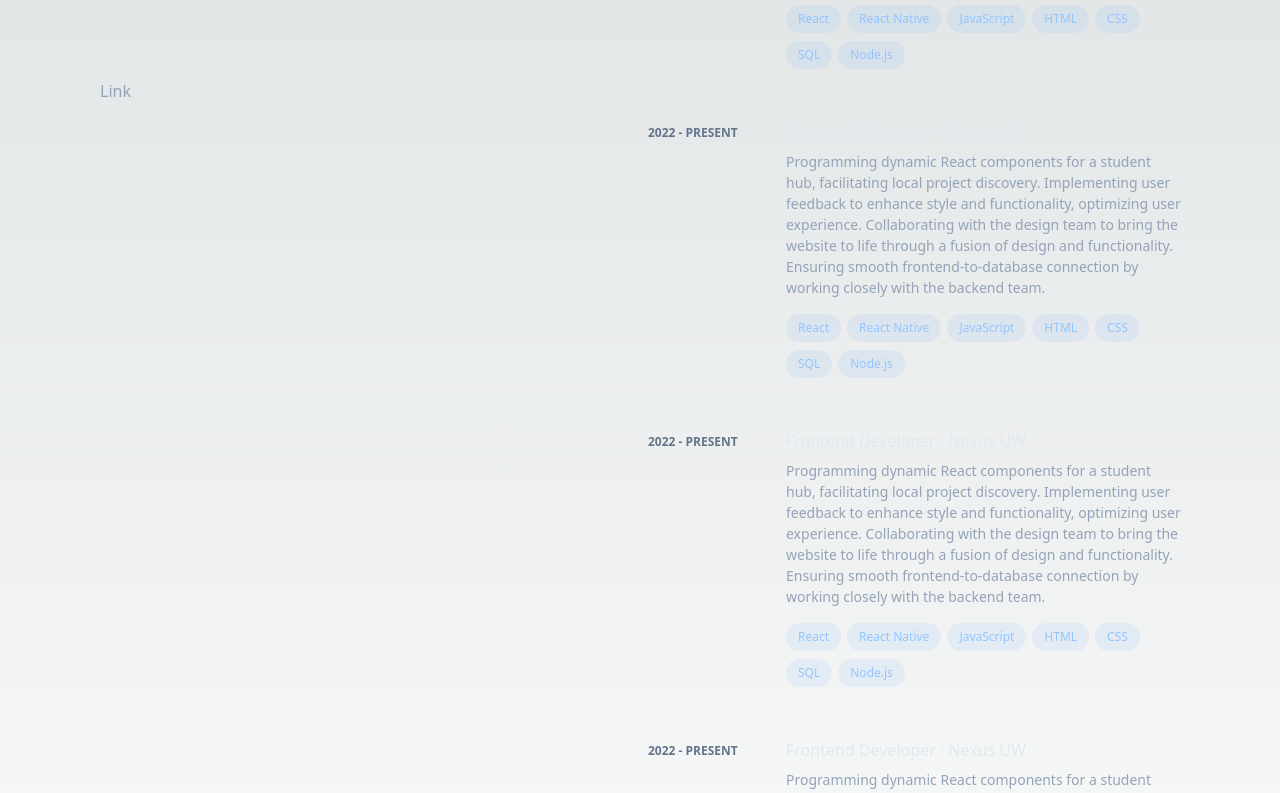
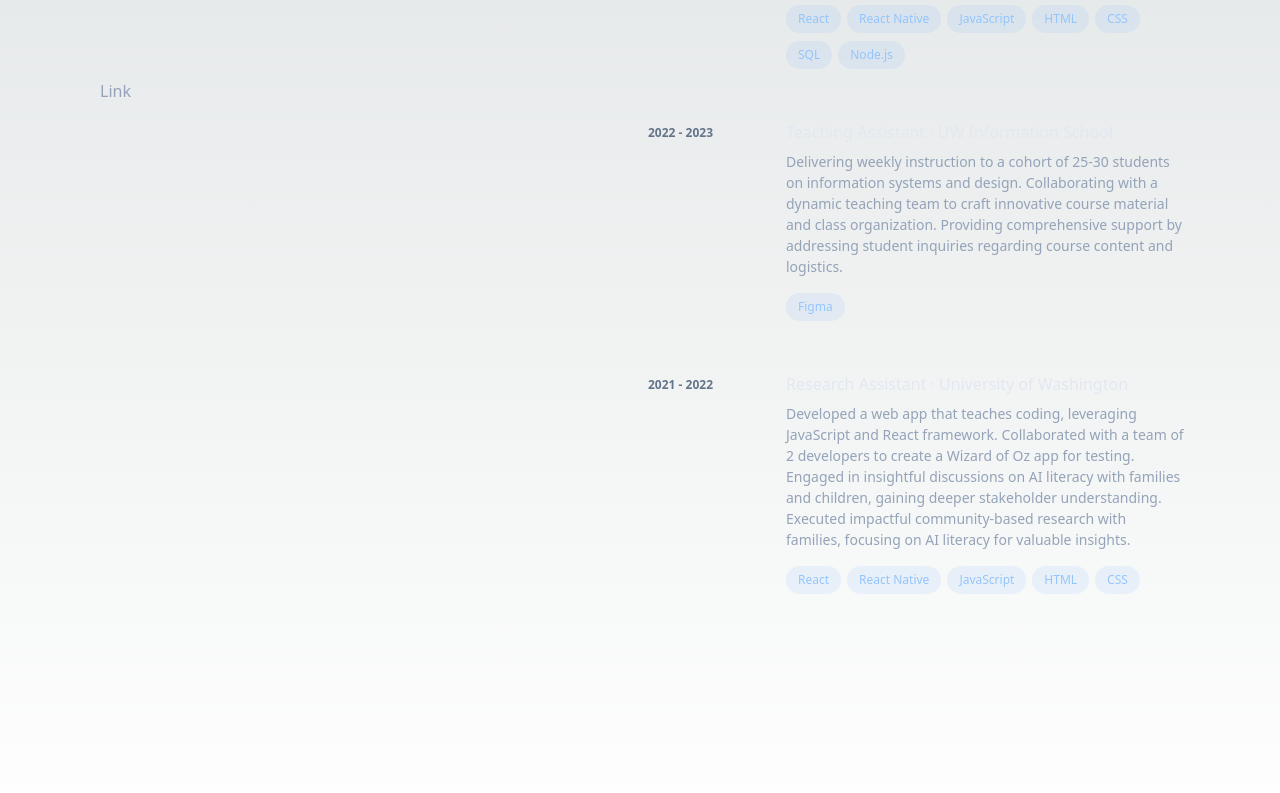
Before and after one commit to duncrob/personal-site, a Next.js app: page /practice in a window 1280 px wide. Shown: the part 600-1393 px from the top of the page. Built offline with nearby package versions, Linux system fonts and the light colour scheme.

Commit message:
Created json file for experiences, updated with accurate info

```diff
--- /dev/null
+++ b/public/experiences.json
@@ -0,0 +1,42 @@
+[
+    {
+        "position": "Frontend Developer",
+        "company": "Nexus UW",
+        "start": "2022",
+        "end": "2023",
+        "desc": "Programming dynamic React components for a student hub, facilitating local project discovery. Implementing user feedback to enhance style and functionality, optimizing user experience. Collaborating with the design team to bring the website to life through a fusion of design and functionality. Ensuring smooth frontend-to-database connection by working closely with the backend team.",
+        "technologies": [
+            "React",
+            "React Native",
+            "JavaScript",
+            "HTML",
+            "CSS",
+            "SQL",
+            "Node.js"
+        ]
+    },
+    {
+        "position": "Teaching Assistant",
+        "company": "UW Information School",
+        "start": "2022",
+        "end": "2023",
+        "desc": "Delivering weekly instruction to a cohort of 25-30 students on information systems and design. Collaborating with a dynamic teaching team to craft innovative course material and class organization. Providing comprehensive support by addressing student inquiries regarding course content and logistics.",
+        "technologies": [
+            "Figma"
+        ]
+    },
+    {
+        "position": "Research Assistant",
+        "company": "University of Washington",
+        "start": "2021",
+        "end": "2022",
+        "desc": "Developed a web app that teaches coding, leveraging JavaScript and React framework. Collaborated with a team of 2 developers to create a Wizard of Oz app for testing. Engaged in insightful discussions on AI literacy with families and children, gaining deeper stakeholder understanding. Executed impactful community-based research with families, focusing on AI literacy for valuable insights.",
+        "technologies": [
+            "React",
+            "React Native",
+            "JavaScript",
+            "HTML",
+            "CSS"
+        ]
+    }
+]
--- a/src/app/components/Experience.js
+++ b/src/app/components/Experience.js
@@ -1,4 +1,4 @@
-export default function Experience() {
+export default function Experience({ experience }) {
     const technologies = [
         "React",
         "React Native",
@@ -10,7 +10,7 @@ export default function Experience() {
     ]
 
     function renderTechnologies() {
-        return technologies.map((tech) => {
+        return experience.technologies.map((tech) => {
             return (
                 <li className="mr-1.5 mt-2">
                     <div className="flex items-center rounded-full bg-blue-400/10 px-3 py-1 text-xs font-medium leading-5 text-blue-300">
@@ -25,14 +25,12 @@ export default function Experience() {
         <li className="mb-12">
             <div className="group relative grid grid-cols-8 gap-4 pb-1 transition-all lg:hover:!opacity-100 lg:group-hover/list:opacity-50">
                 <div className="absolute -inset-x-4 -inset-y-4 z-0 hidden rounded-md transition motion-reduce:transition-none lg:-inset-x-6 lg:block lg:group-hover:bg-slate-800/50 lg:group-hover:shadow-[inset_0_1px_0_0_rgba(148,163,184,0.1)] lg:group-hover:drop-shadow-lg"></div>
-                <header className="col-span-2 text-xs mt-1 font-semibold uppercase text-slate-500 z-10">2022 - Present</header>
+                <header className="col-span-2 text-xs mt-1 font-semibold uppercase text-slate-500 z-10">{experience.start} - {experience.end}</header>
                 <div className="col-span-6 z-10">
                     <h3 className="text-medium leading-snug text-slate-200">
-                        <div className="font-medium hover:text-blue-300 focus-visible:text-blue-300">Frontend Developer · Nexus UW</div>
+                        <div className="font-medium hover:text-blue-300 focus-visible:text-blue-300">{experience.position} · {experience.company}</div>
                     </h3>
-                    <p className="mt-2 text-sm leading-normal text-slate-400">
-                        Programming dynamic React components for a student hub, facilitating local project discovery. Implementing user feedback to enhance style and functionality, optimizing user experience. Collaborating with the design team to bring the website to life through a fusion of design and functionality. Ensuring smooth frontend-to-database connection by working closely with the backend team.
-                    </p>
+                    <p className="mt-2 text-sm leading-normal text-slate-400">{experience.desc}</p>
                     <ul className="mt-2 flex flex-wrap" aria-label="Technologies used">
                         {renderTechnologies()}
                     </ul>
--- a/src/app/practice/page.js
+++ b/src/app/practice/page.js
@@ -3,6 +3,8 @@ import SplitType from "split-type"
 import Experience from "../components/Experience"
 import React, { useEffect } from "react";
 import { gsap } from "gsap";
+import experiences from "../../../public/experiences.json"
+import { Economica } from "next/font/google";
 
 export default function Home() {
   useEffect(() => {
@@ -22,6 +24,12 @@ export default function Home() {
       duration: 0.5
     });
   }, [])
+
+  function renderExperiences() {
+    return experiences.map((experience) => {
+      return <Experience experience={experience} />
+    })
+  }
 
   return (
     <div className='relative'>
@@ -70,10 +78,7 @@ export default function Home() {
             </section>
             <section id='experience' className='mb-16 scroll-mt-16 lg:mb-36 lg:scroll-mt-24' aria-label='Experiences'>
               <ol className="group/list">
-                <Experience />
-                <Experience />
-                <Experience />
-                <Experience />
+                {renderExperiences()}
               </ol>
             </section>
           </main>
```
